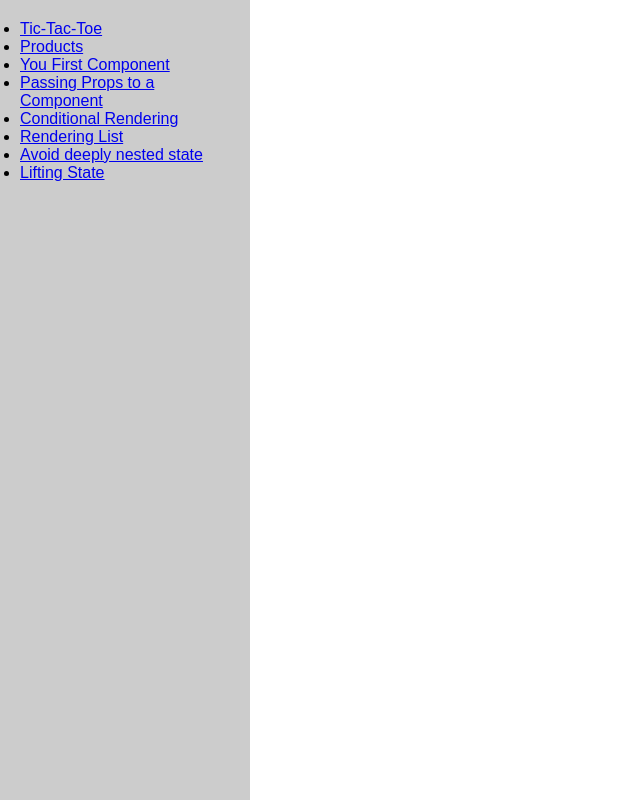
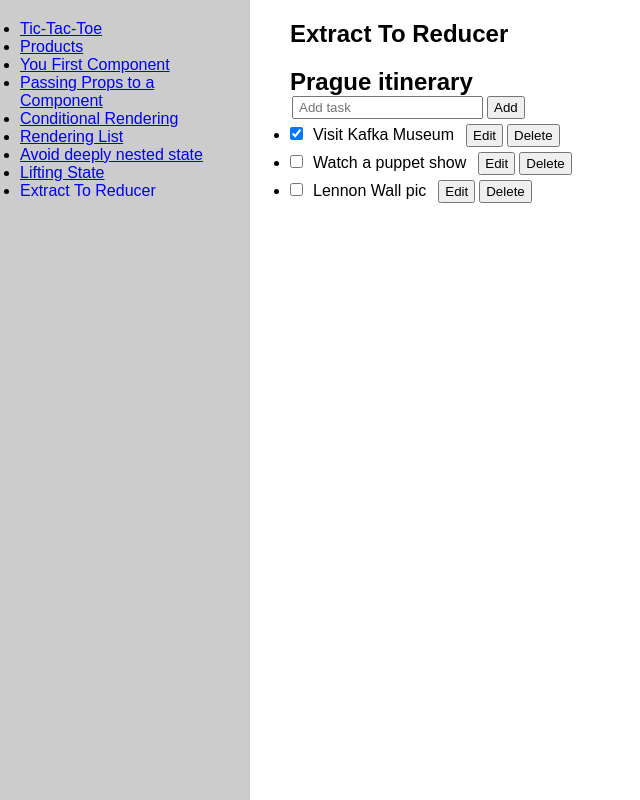
Before and after one commit to Tetrarium/try-rct, a React (Vite) app: page /extract-to-reducer in a window 1280 px wide. Shown: the whole page, without its empty margins (0-640 px from the left). Built offline with nearby package versions, Linux system fonts and the light colour scheme.

Commit message:
add ExtractToReducer

```diff
--- a/src/app.tsx
+++ b/src/app.tsx
@@ -3,6 +3,7 @@ import styled from "styled-components";
 
 import AvoidDeeplyNested from "./components/AvoidDeeplyNested/AvoidDeeplyNested";
 import { ConditionalRendering } from "./components/ConditionalRendering/ConditionalRendering";
+import ExtractToReducer from "./components/ExtractToReducer/ExtractToReducer";
 import FirstComponent from "./components/FirstComponent/FirstComponent";
 import Game from "./components/Game/game";
 import LiftingState from "./components/LiftingState/LiftingState";
@@ -59,6 +60,7 @@ function App() {
           <NavItem route='/rendering-list'>Rendering List</NavItem>
           <NavItem route='/avoid-deeply-nested'>Avoid deeply nested state</NavItem>
           <NavItem route='/lifting-state'>Lifting State</NavItem>
+          <NavItem route='/extract-to-reducer'>Extract To Reducer</NavItem>
         </ul>
       </Nav>
       <Main>
@@ -71,6 +73,7 @@ function App() {
           <Route path="/rendering-list" element={<RenderingList />} />
           <Route path="/avoid-deeply-nested" element={<AvoidDeeplyNested />} />
           <Route path="/lifting-state" element={<LiftingState />} />
+          <Route path="/extract-to-reducer" element={<ExtractToReducer />} />
         </Routes>
       </Main>
     </Container>
--- /dev/null
+++ b/src/components/ExtractToReducer/AddTask.module.sass
@@ -0,0 +1,13 @@
+.input
+  padding: 2px 5px
+  margin: 0 2px
+
+.button
+  padding: 2px 5px
+  margin: 0 2px
+
+.task
+  margin: 5px 0
+
+.text
+  margin: 0 10px
--- /dev/null
+++ b/src/components/ExtractToReducer/AddTask.tsx
@@ -0,0 +1,31 @@
+import { FC, useState } from "react";
+
+import s from "./AddTask.module.sass";
+
+interface AddTaskProps {
+  onAddTask: (v: string) => void;
+}
+
+const AddTask: FC<AddTaskProps> = ({ onAddTask }) => {
+  const [text, setText] = useState('');
+
+  return (
+    <>
+      <input
+        placeholder='Add task'
+        value={text}
+        onChange={(e) => setText(e.target.value)}
+        className={s.input}
+      />
+      <button
+        className={s.button}
+        onClick={() => {
+          onAddTask(text);
+          setText('');
+        }}
+      >Add</button>
+    </>
+  );
+};
+
+export default AddTask;
--- /dev/null
+++ b/src/components/ExtractToReducer/ExtractToReducer.tsx
@@ -0,0 +1,16 @@
+import { FC } from "react";
+
+import Content from "../UI/Content";
+import ToDo from "./ToDo";
+
+const ExtractToReducer: FC = () => {
+  return (
+    <Content
+      title="Extract To Reducer"
+    >
+      <ToDo />
+    </Content>
+  );
+};
+
+export default ExtractToReducer;
--- /dev/null
+++ b/src/components/ExtractToReducer/Task.tsx
@@ -0,0 +1,74 @@
+import { FC, useState } from "react";
+
+import s from "./AddTask.module.sass";
+
+export interface ITask {
+  id: number;
+  text: string;
+  done: boolean;
+}
+
+interface TaskProps {
+  task: ITask;
+  onChange: (task: ITask) => void;
+  onDelete: (id: number) => void;
+}
+
+const Task: FC<TaskProps> = ({ task, onChange, onDelete }) => {
+  const [isEditing, setIsEditing] = useState(false);
+
+  const taskContent = isEditing
+    ?
+    (
+      <>
+        <input
+          className={s.input}
+          value={task.text}
+          onChange={(e) => {
+            onChange({
+              ...task,
+              text: e.target.value,
+            });
+          }}
+        />
+        <button
+          className={s.button}
+          onClick={() => setIsEditing(false)}
+        >Save</button>
+      </>
+    )
+    :
+    (
+      <>
+        <span className={s.text}>
+          {task.text}
+        </span>
+        <button
+          className={s.button}
+          onClick={() => setIsEditing(true)}
+        >Edit</button>
+      </>
+    );
+
+  return (
+    <label>
+      <input
+        type='checkbox'
+        checked={task.done}
+        onChange={(e) => {
+          onChange({
+            ...task,
+            done: e.target.checked,
+          });
+        }}
+      />
+      {taskContent}
+      <button
+        className={s.button}
+        onClick={() => onDelete(task.id)}
+      >Delete</button>
+    </label>
+  );
+};
+
+export default Task;
--- /dev/null
+++ b/src/components/ExtractToReducer/TasksList.tsx
@@ -0,0 +1,32 @@
+import { FC } from "react";
+
+import s from "./AddTask.module.sass";
+import Task, { ITask } from "./Task";
+
+interface TasksListProps {
+  tasks: ITask[],
+  onChangeTask: (task: ITask) => void;
+  onDeleteTask: (id: number) => void;
+}
+
+const TasksList: FC<TasksListProps> = ({
+  tasks,
+  onChangeTask,
+  onDeleteTask,
+}) => {
+  return (
+    <ul>
+      {tasks.map(task => (
+        <li key={task.id} className={s.task}>
+          <Task
+            task={task}
+            onChange={onChangeTask}
+            onDelete={onDeleteTask}
+          />
+        </li>
+      ))}
+    </ul>
+  );
+};
+
+export default TasksList;
--- /dev/null
+++ b/src/components/ExtractToReducer/ToDo.tsx
@@ -0,0 +1,59 @@
+import { FC, useReducer } from "react";
+
+import AddTask from "./AddTask";
+import { ITask } from "./Task";
+import { taskReducer } from "./taskReducer";
+import TasksList from "./TasksList";
+
+let nextId = 3;
+const initialTasks: ITask[] = [
+  { id: 0, text: 'Visit Kafka Museum', done: true },
+  { id: 1, text: 'Watch a puppet show', done: false },
+  { id: 2, text: 'Lennon Wall pic', done: false },
+];
+
+const ToDo: FC = () => {
+  const [tasks, dispatch] = useReducer(taskReducer, initialTasks);
+
+  const handleAddTask = (text: string) => {
+    dispatch({
+      type: "added",
+      payload: {
+        id: nextId++,
+        text,
+      }
+    });
+  };
+
+  const handleChangeTask = (task: ITask) => {
+    dispatch({
+      type: "changed",
+      payload: {
+        task,
+      }
+    });
+  };
+
+  const handleDeleteTask = (id: number) => {
+    dispatch({
+      type: "deleted",
+      payload: {
+        id
+      }
+    });
+  };
+
+  return (
+    <div>
+      <h2>Prague itinerary</h2>
+      <AddTask onAddTask={handleAddTask} />
+      <TasksList
+        tasks={tasks}
+        onChangeTask={handleChangeTask}
+        onDeleteTask={handleDeleteTask}
+      />
+    </div>
+  );
+};
+
+export default ToDo;
--- /dev/null
+++ b/src/components/ExtractToReducer/taskReducer.ts
@@ -0,0 +1,57 @@
+interface ITask {
+  id: number;
+  text: string;
+  done: boolean;
+}
+
+type AddedAction = {
+  type: 'added';
+  payload: {
+    id: number;
+    text: string;
+  };
+};
+
+type ChangedAction = {
+  type: 'changed';
+  payload: {
+    task: ITask;
+  };
+};
+
+type DeletedAction = {
+  type: 'deleted';
+  payload: {
+    id: number;
+  };
+};
+
+export type TasksAction = AddedAction
+  | ChangedAction
+  | DeletedAction;
+
+export function taskReducer(tasks: ITask[], action: TasksAction): ITask[] {
+  const { type, payload } = action;
+
+  switch (type) {
+    case 'added': {
+      return [
+        ...tasks,
+        {
+          id: payload.id,
+          text: payload.text,
+          done: false,
+        }
+      ];
+    }
+    case 'changed': {
+      return tasks.map((t) => t.id === payload.task.id ? payload.task : t);
+    }
+    case 'deleted': {
+      return tasks.filter((t) => t.id !== payload.id);
+    }
+    default: {
+      throw Error('Unknown action: ' + type);
+    }
+  }
+}
```
